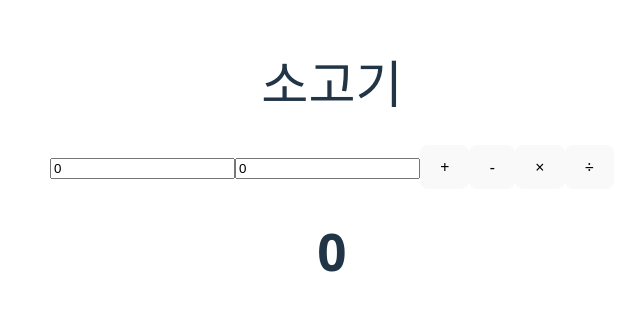
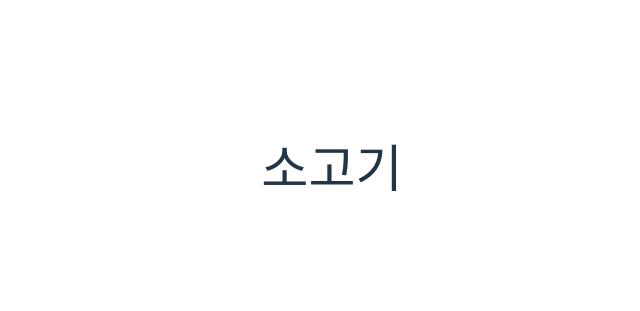
Before and after one commit to neziscat/WebLearn, a Vue app: page / in a window 1280 px wide. Shown: the part 233-544 px from the top of the page, without its empty margins (308-948 px from the left). Built offline with nearby package versions, Linux system fonts and the light colour scheme.

Commit message:
뭐가이상함

```diff
--- a/src/App.vue
+++ b/src/App.vue
@@ -1,11 +1,9 @@
 <template>
   <h1>{{ message }}</h1>
-  <Calc></Calc>
 </template>
 
 <script lang="ts" setup>
 import { ref } from 'vue';
-import Calc from './components/Calc.vue';
 
 const message = ref<string>("소고기")
 </script>
--- a/src/components/Calc.vue
+++ /dev/null
@@ -1,32 +0,0 @@
-<template>
-    <input type="number" v-model.number="aRef"></input>
-    <input type="number" v-model.number="bRef"></input>
-    <button @click="add">+</button>
-    <button @click="subtract">-</button>
-    <button @click="multiplication">×</button>
-    <button @click="division">÷</button>
-    <h1>{{ answer }}</h1>
-</template>
-
-<script setup lang="ts">
-import { ref } from 'vue';
-
-const aRef = ref<number>(0)
-const bRef = ref<number>(0)
-const answer = ref<number>(0);
-
-function add() {
-    answer.value = aRef.value + bRef.value;
-}
-function subtract() {
-    answer.value = aRef.value - bRef.value;
-}
-function multiplication() {
-    answer.value = aRef.value * bRef.value;
-}
-function division() {
-    answer.value = aRef.value / bRef.value;
-}
-
-
-</script>
```
